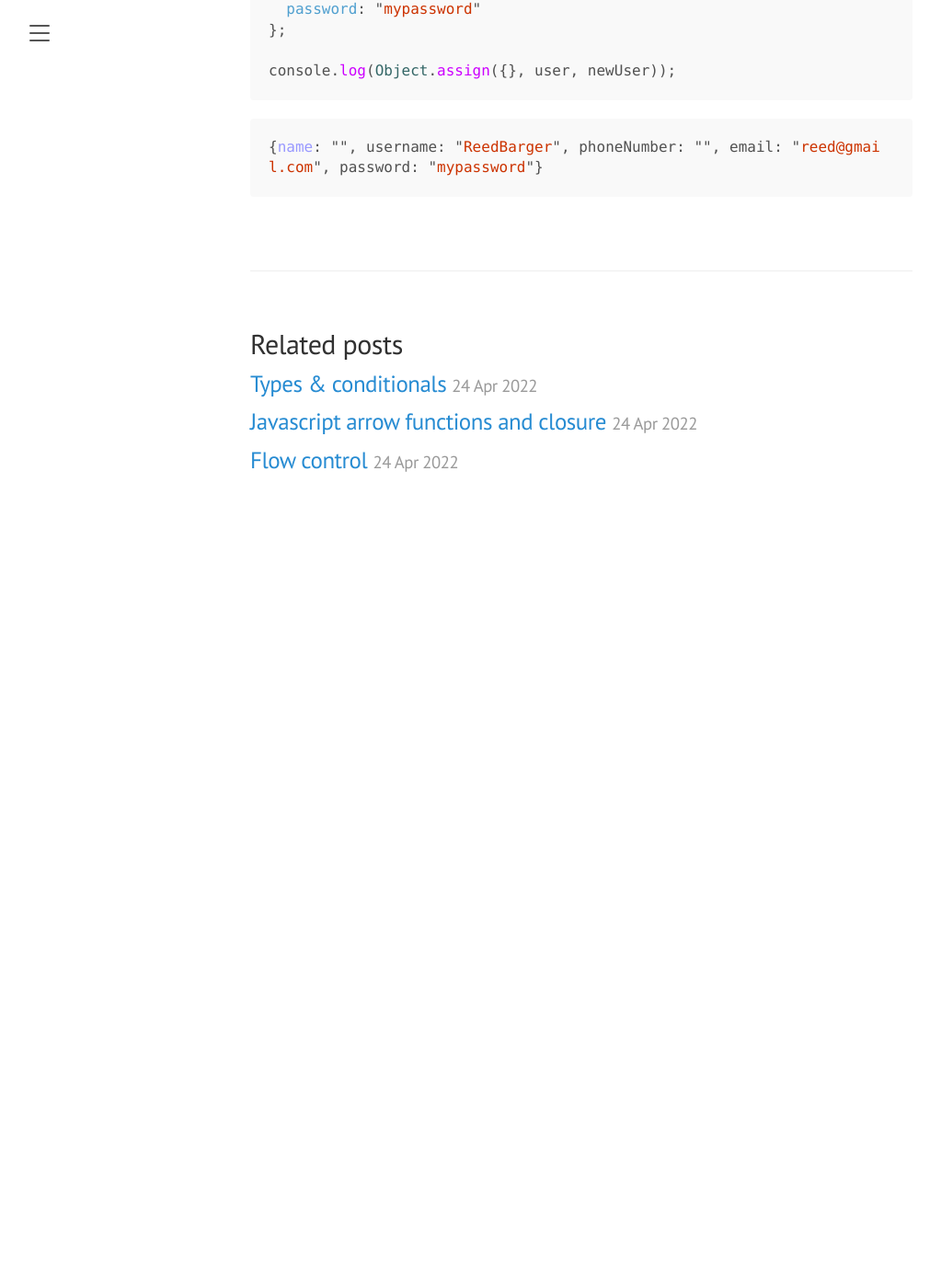
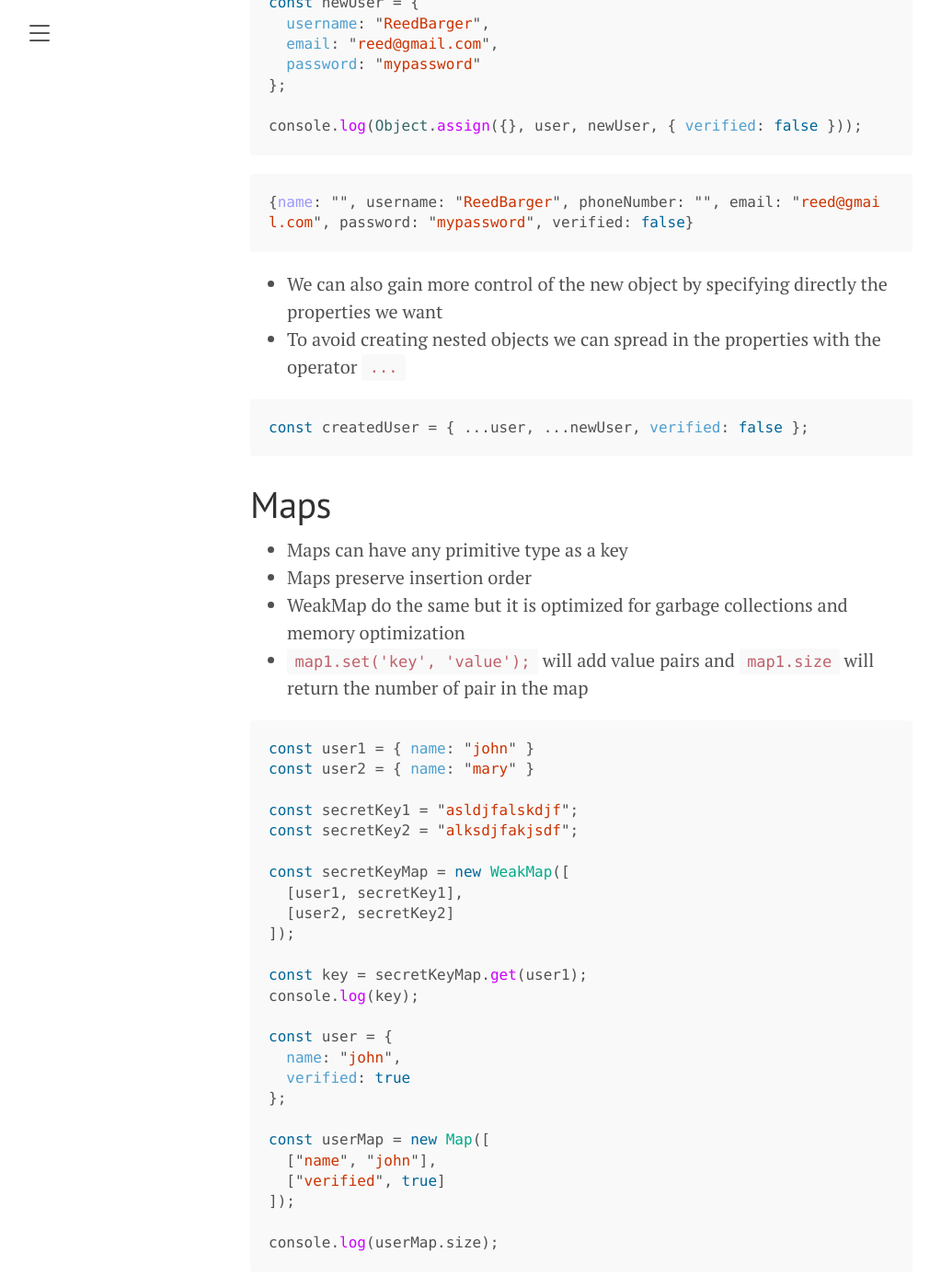
Before and after one commit to KevinDelaFuente/til, a Jekyll site: the page built from _posts/2022-04-25-JavaScript: Objects & Maps.md, in a window 1280 px wide and 1400 px high, scrolled down 1555 px. Shown: the whole window at 92% size, without its empty margins (8-1031 px from the left). Built offline with Jekyll 4.4.1, drawn with Linux system fonts in a browser that asks for light colours; our own code applies the rules of GitHub Pages for plain Markdown files; before the commit the page ends 2131 px from its top, so only the background shows below that; some of the changed text lies outside the part shown.

Commit message:
Update 2022-04-25-JavaScript: Objects & Maps.md

````diff
--- a/_posts/2022-04-25-JavaScript: Objects & Maps.md
+++ b/_posts/2022-04-25-JavaScript: Objects & Maps.md
@@ -32,9 +32,11 @@ displayUserBio()
 ```
 ›Reed is a Programmer
 ```
-# Mergin Objects
+# Merging Objects
 - We can use Object.assign(object, newObject) to merge information while preserving the defaults
 - Since objecta are passed by reference instead of value, we don't want to merge new values into the original object but a new one
+- We are now able to establish common default properties of any objects through mergins and to non-destructeveily updte properties
+
 
 ```javascript
 const user = {
@@ -51,8 +53,49 @@ const newUser = {
   password: "mypassword"
 };
 
-console.log(Object.assign({}, user, newUser));
+console.log(Object.assign({}, user, newUser, { verified: false }));
 ```
 ```javascript
-{name: "", username: "ReedBarger", phoneNumber: "", email: "reed@gmail.com", password: "mypassword"}
+{name: "", username: "ReedBarger", phoneNumber: "", email: "reed@gmail.com", password: "mypassword", verified: false}
 ```
+
+- We can also gain more control of the new object by specifying directly the properties we want
+- To avoid creating nested objects we can spread in the properties with the operator `...`
+
+```javascript
+const createdUser = { ...user, ...newUser, verified: false };
+```
+
+# Maps
+- Maps can have any primitive type as a key
+- Maps preserve insertion order
+- WeakMap do the same but it is optimized for garbage collections and memory optimization
+- `map1.set('key', 'value');` will add value pairs and `map1.size` will return the number of pair in the map
+
+```javascript
+const user1 = { name: "john" }
+const user2 = { name: "mary" }
+
+const secretKey1 = "asldjfalskdjf";
+const secretKey2 = "alksdjfakjsdf";
+
+const secretKeyMap = new WeakMap([
+  [user1, secretKey1],
+  [user2, secretKey2]
+]);
+
+const key = secretKeyMap.get(user1);
+console.log(key);
+
+const user = {
+  name: "john",
+  verified: true
+};
+
+const userMap = new Map([
+  ["name", "john"],
+  ["verified", true]
+]);
+
+console.log(userMap.size);
+```
````
